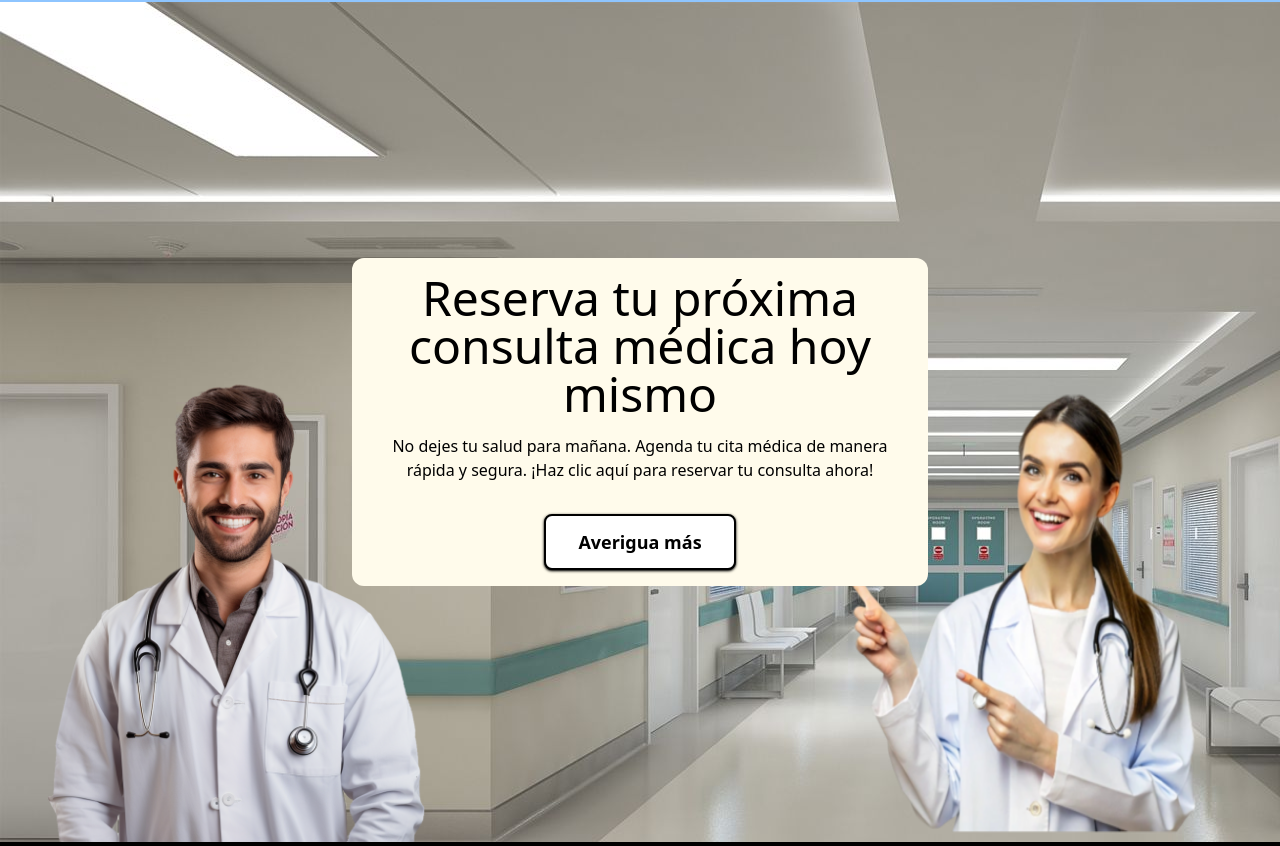
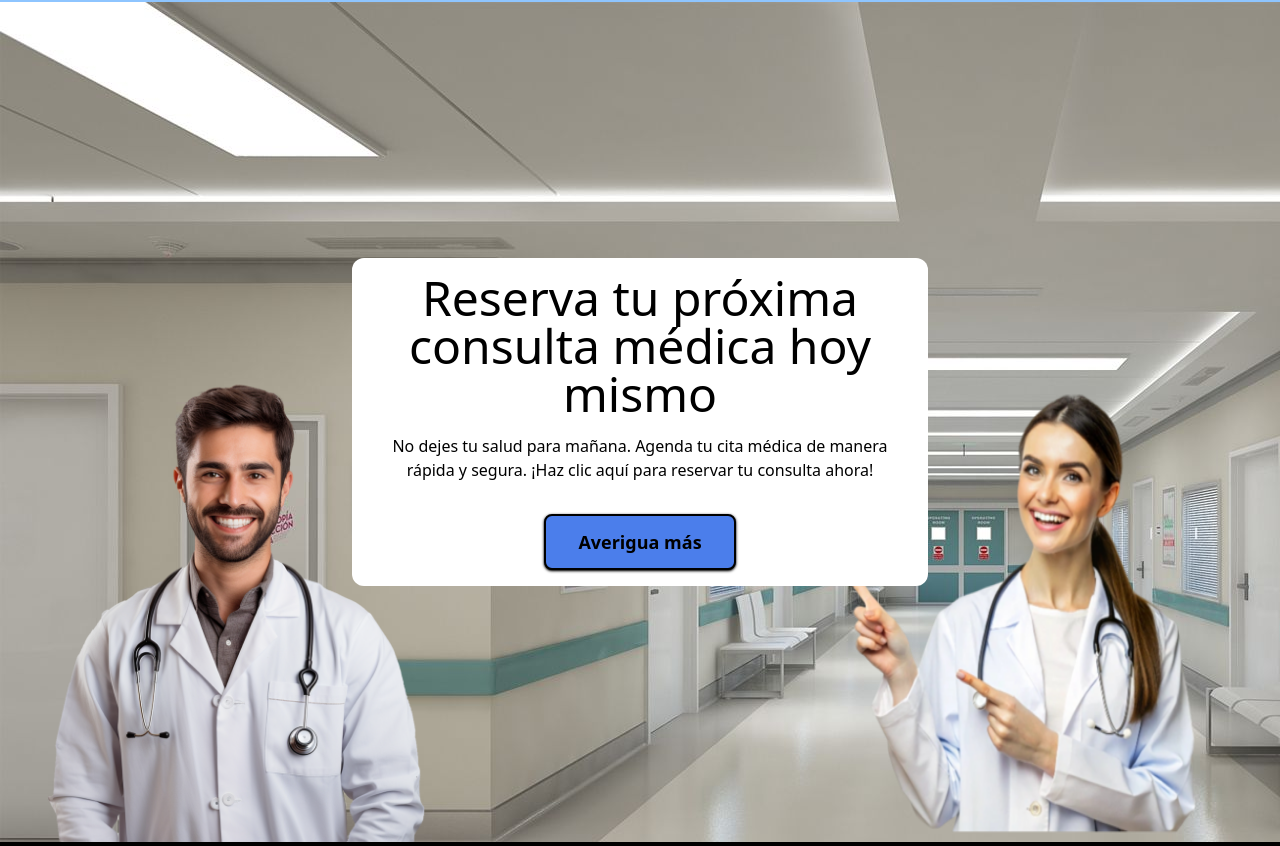
Before and after one commit to rockbell-E/clinica-pepe, an Astro site: page / in a window 1280 px wide. Shown: the part 87-933 px from the top of the page. Built offline with nearby package versions, Linux system fonts and the light colour scheme; Astro itself is replaced by a stand-in of ours.

Commit message:
actualizacion de colores del index

```diff
--- a/src/pages/index.astro
+++ b/src/pages/index.astro
@@ -8,14 +8,14 @@ import Layout from '../layouts/Layout.astro';
 		<div class="w-full max-w-screen px-8 relative py-32 overflow-hidden lg:py-64 border-b-4" style="background-image: url('fondo.png');">
 			<img src="med2.png" alt="medico 1" class="absolute hidden lg:block shadow-black size-120 bottom-0 -right-1">
 			<img src="med1.png" alt="medico 2" class="absolute hidden lg:block shadow-black size-120 bottom-0 -left-1">
-			<div class="relative max-w-xl mx-auto text-center bg-amber-50 py-4 rounded-xl">
+			<div class="relative max-w-xl mx-auto text-center bg-[#fff] py-4 rounded-xl">
 				<h1 class="text-3xl  sm:text-3xl md:text-4xl lg:text-5xl font-medium text-black">
 					Reserva tu próxima consulta médica hoy mismo
 				</h1>
 				<p class="text-base mt-4 text-black text-balance">
 					No dejes tu salud para mañana. Agenda tu cita médica de manera rápida y segura. ¡Haz clic aquí para reservar tu consulta ahora!
 				</p>
-				<a href="#" class="flex font-semibold ease-in-out text-center items-center duration-500 border-2 rounded-lg transition-all justify-center focus:outline-none focus:translate-y-1 text-black bg-white shadow-black border-black hover:bg-amber-100 focus:bg-black focus:text-white focus:shadow-none h-14 px-8 py-4 text-lg shadow mx-auto mt-8 w-fit hover:scale-110 scale-100">Averigua más</a>
+				<a href="#" class="flex font-semibold ease-in-out text-center items-center duration-500 border-2 bg-[#4b7eeb] rounded-lg transition-all justify-center focus:outline-none focus:translate-y-1 text-black  shadow-black border-black hover:bg-[#8adaff] focus:text-white focus:shadow-none h-14 px-8 py-4 text-lg shadow mx-auto mt-8 w-fit hover:scale-110 scale-100">Averigua más</a>
 			</div>
 		</div>
 	</section>
```
